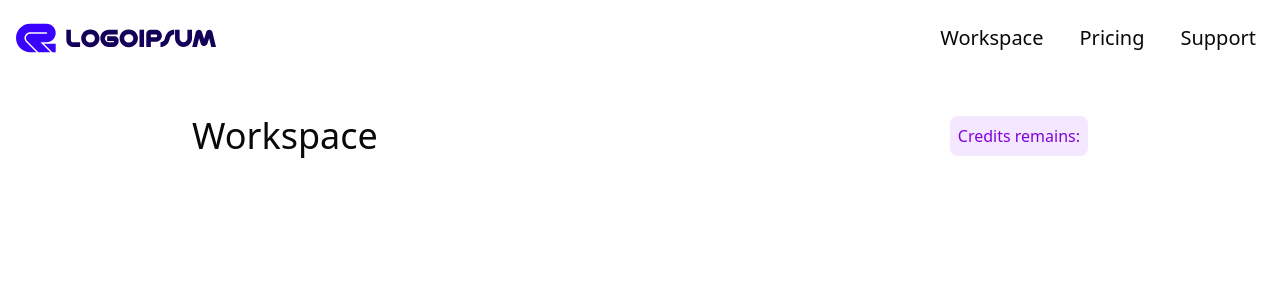
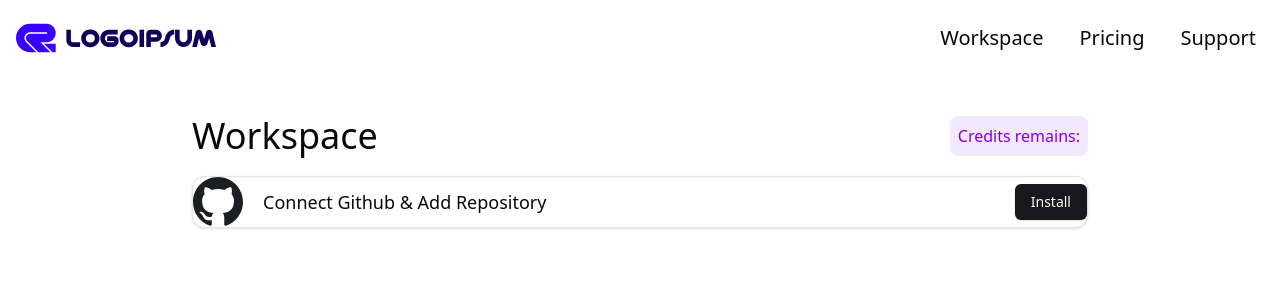
Before and after one commit to smRid/Testing-Automation, a Next.js app: page /workspace in a window 1280 px wide. Shown: the top 300 px of the page. Built offline with nearby package versions, Linux system fonts and the light colour scheme; no server answers.

Commit message:
feat: add WorkspaceBody component with GitHub repository connection UI

```diff
--- a/components/custom/WorkspaceBody.tsx
+++ b/components/custom/WorkspaceBody.tsx
@@ -1,6 +1,9 @@
 "use client"
 import { UserDetailContext } from '@/context/UserDetailContext'
 import React, { useContext } from 'react'
+import { Card } from '../ui/card';
+import Image from 'next/image';
+import { Button } from '../ui/button';
 
 function WorkspaceBody() {
 
@@ -12,6 +15,16 @@ function WorkspaceBody() {
             <h2 className='text-4xl font-medium'>Workspace</h2>
             <h2 className='bg-purple-100 p-2 rounded-lg font-medium text-purple-700'>{userDetail?.credits } Credits remains:</h2>
         </div>
+
+        <Card className={'mt-5 flex justify-between items-center'}>
+            <div className='flex items-center gap-5'>
+                <Image src={'/github.svg'} alt='github' width={50} height={50} />
+                <h2 className='text-lg'>Connect Github & Add Repository</h2>
+            </div>
+            <div>
+                <Button className='cursor-pointer'>Install</Button>
+            </div>
+        </Card>
     </div>
   )
 }
```
Also changed, not shown: public/github.svg (added).
